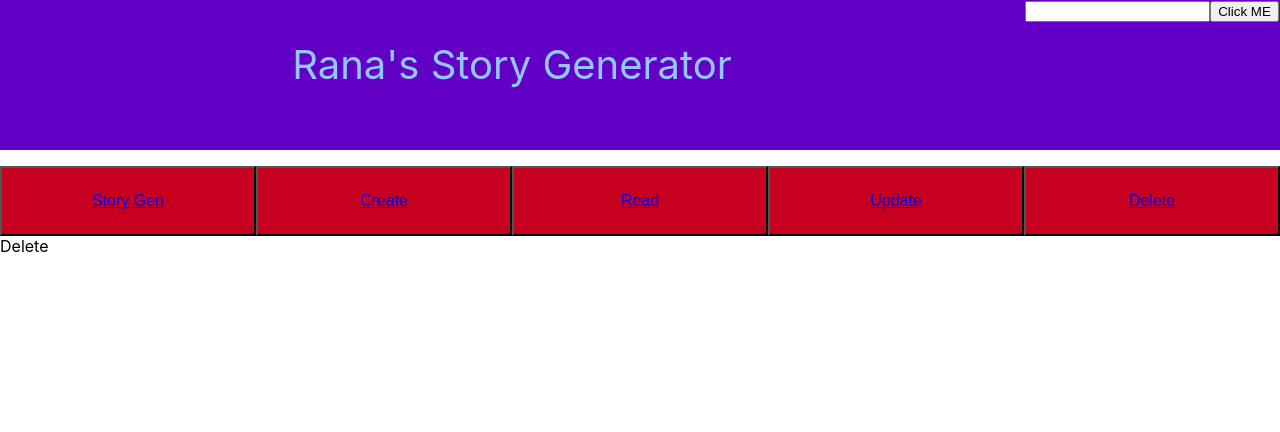
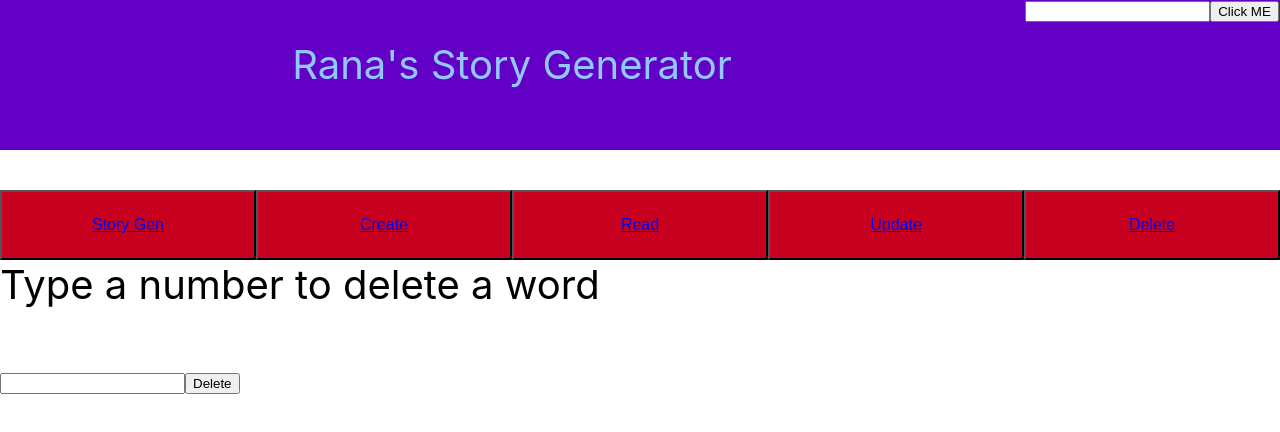
Before and after one commit to RM147/StoryGen, a React (Create React App) app in the folder frontend/: page /delete in a window 1280 px wide. Shown: the top 432 px of the page. Built offline with nearby package versions, Linux system fonts and the light colour scheme.

Commit message:
all CRUD work

```diff
--- a/frontend/src/App.css
+++ b/frontend/src/App.css
@@ -36,5 +36,5 @@
 .Output{
   background-color: white;
   color: black;
-  font-size: 50px;
+  font-size: 40px;
 }
--- a/frontend/src/CreatePage.js
+++ b/frontend/src/CreatePage.js
@@ -1,10 +1,36 @@
 import React, { Component } from 'react';
 import './App.css';
+import axios from 'axios';
 
 class CreatePage extends Component {
+
+    constructor(props){
+        super(props);
+        this.state = {
+            value: '',
+            data: ''
+        };
+    }
+
+    addWord = () => {
+        axios.post(`http://localhost:8080/StoryGen/api/word/addWord`,{
+
+                "word": "Daemon",
+                "category": "Person",
+                "genre": "Fantasy"
+        })
+        .then(r => this.setState({ data: r.data }))
+        .catch(e => console.log(e));
+
+    }
+
     render() {
         return (
-            <p>Create</p>
+            <div>
+            <p>Add your word</p>
+            <button onClick={this.addWord}>Make Word</button>
+            <p>{this.state.data}</p>
+            </div>
 
         );
     }
--- a/frontend/src/DeletePage.js
+++ b/frontend/src/DeletePage.js
@@ -1,10 +1,38 @@
 import React, { Component } from 'react';
 import './App.css';
+import axios from 'axios';
 
 class DeletePage extends Component {
+
+    constructor(props){
+        super(props);
+        this.state = {
+            value: '',
+            data: ''
+        };
+    }
+
+    changeValue = (e) => {
+        this.setState({value: e.target.value});
+
+    }
+
+    getWord = () => {
+        axios.delete(`http://localhost:8080/StoryGen/api/word/deleteWord/${this.state.value}`)
+        .then(r => this.setState({ data: r.data }))
+        .catch(e => console.log(e));
+
+    }
+
     render() {
         return (
-            <p>Delete</p>
+            <div>
+                <p>Type a number to delete a word</p>
+                <input type="text" onChange={this.changeValue}/>
+                <button onClick={this.getWord}>Delete</button>
+                <p>{this.state.data}</p>
+
+            </div>
 
         );
     }
--- a/frontend/src/Router.js
+++ b/frontend/src/Router.js
@@ -25,10 +25,10 @@ function Routing() {
                 <div><button className="Nav"><Link to="/update">Update</Link></button></div>
                 <div><button className="Nav"><Link to="/delete">Delete</Link></button></div>
                 <div className="Output"><Route exact path="/" component={Output} /></div>
-                <div><Route exact path="/create" component={CreatePage} /></div>
+                <div className="Output"><Route exact path="/create" component={CreatePage} /></div>
                 <div className="Output"><Route exact path="/read" component={ReadPage} /></div>
-                <div><Route exact path="/update" component={UpdatePage} /></div>
-                <div><Route exact path="/delete" component={DeletePage} /></div>
+                <div className="Output"><Route exact path="/update" component={UpdatePage} /></div>
+                <div className="Output"><Route exact path="/delete" component={DeletePage} /></div>
             </div>
         </Router>
 
--- a/frontend/src/UpdatePage.js
+++ b/frontend/src/UpdatePage.js
@@ -1,10 +1,35 @@
 import React, { Component } from 'react';
 import './App.css';
+import axios from 'axios';
 
 class UpdatePage extends Component {
+
+    constructor(props){
+        super(props);
+        this.state = {
+            value: '',
+            data: ''
+        };
+    }
+
+    updateWord = () => {
+        axios.put(`http://localhost:8080/StoryGen/api/word/updateWord/82`,{
+
+                "genre": "Fantasy"
+        })
+        .then(r => this.setState({ data: r.data }))
+        .catch(e => console.log(e));
+
+    }
+
     render() {
         return (
-            <p>Update</p>
+            <div>
+                <p>Change a word's genre</p>
+                <input type="text" onChange={this.changeValue}/>
+                <button onClick={this.updateWord}>Get Word</button>
+                <p>{this.state.data}</p>
+            </div>
 
         );
     }
```
